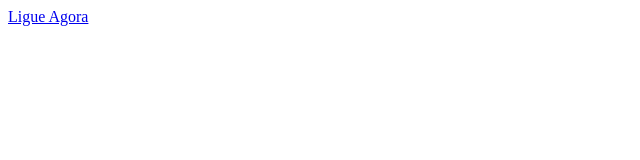
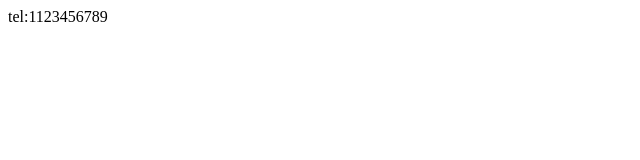
Before and after one commit to paulosousa72/paulosousa72.github.io, a plain HTML site: page index.html in a window 1280 px wide. Shown: the whole page, without its empty margins (0-640 px from the left). Drawn offline with Linux system fonts and the light colour scheme.

Commit message:
Update index.html

```diff
--- a/index.html
+++ b/index.html
@@ -5,6 +5,6 @@
     <title>Document</title>
 </head>
 <body>
-    <a href="tel:1123456789" class="estilo-do-botao">Ligue Agora</a>
+    tel:1123456789
 </body>
 </html>
```
